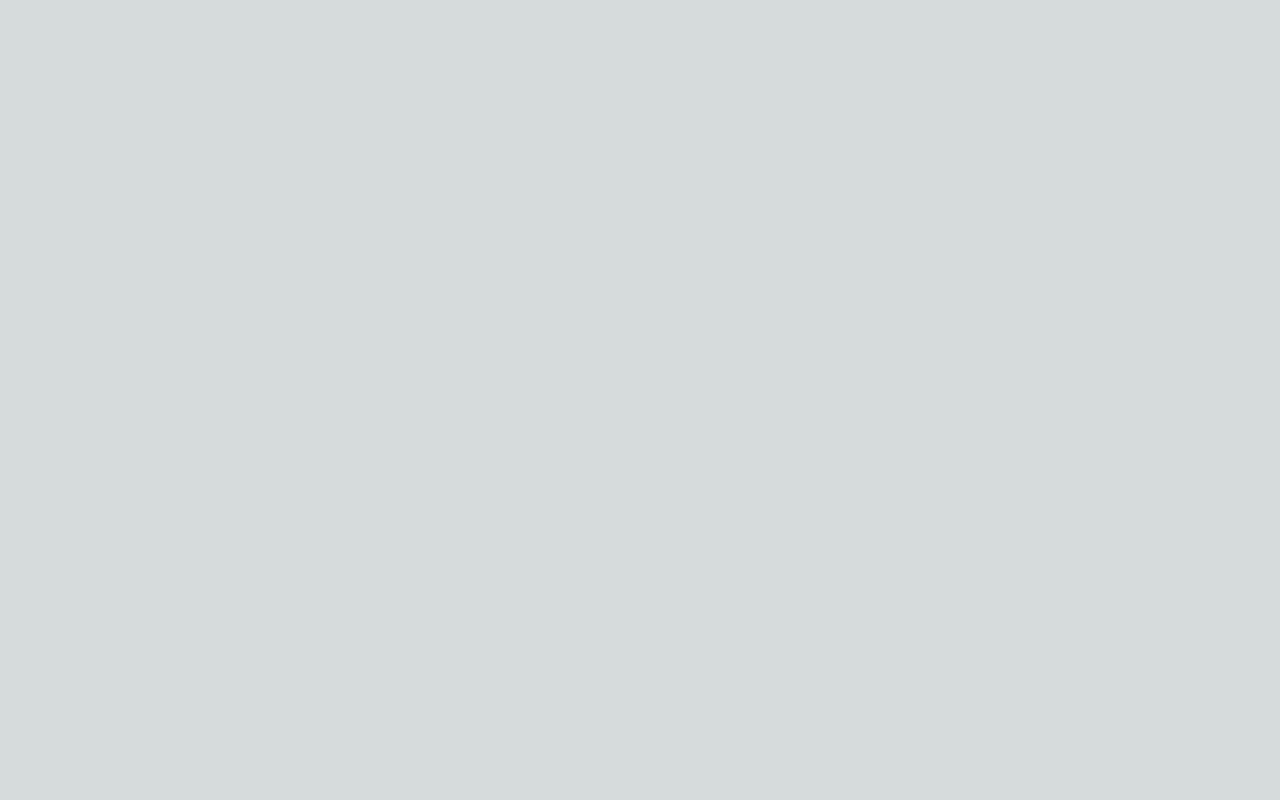
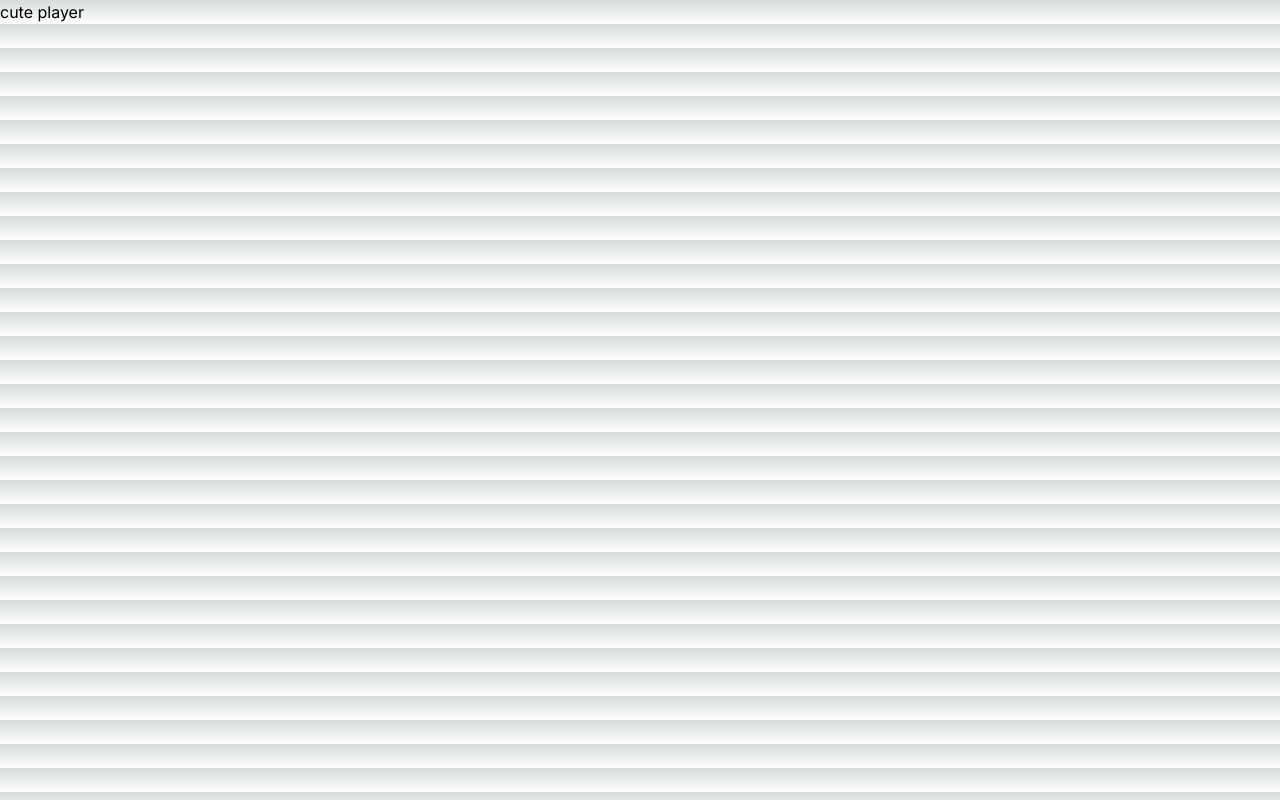
Before and after one commit to luslucifer/vidjoy-ver-vidstack, a Next.js app: page / in a window 1280 px wide. Built offline with nearby package versions, Linux system fonts and the light colour scheme.

Commit message:
Update page.tsx

```diff
--- a/src/app/page.tsx
+++ b/src/app/page.tsx
@@ -1,5 +1,9 @@
 import Player from "../components/player";
 
 export default function App() {
-  return <main>{/* <Player></Player> */}</main>;
+  return <main>{/* <Player></Player> */}
+
+  cute player
+
+  </main>;
 }
```
